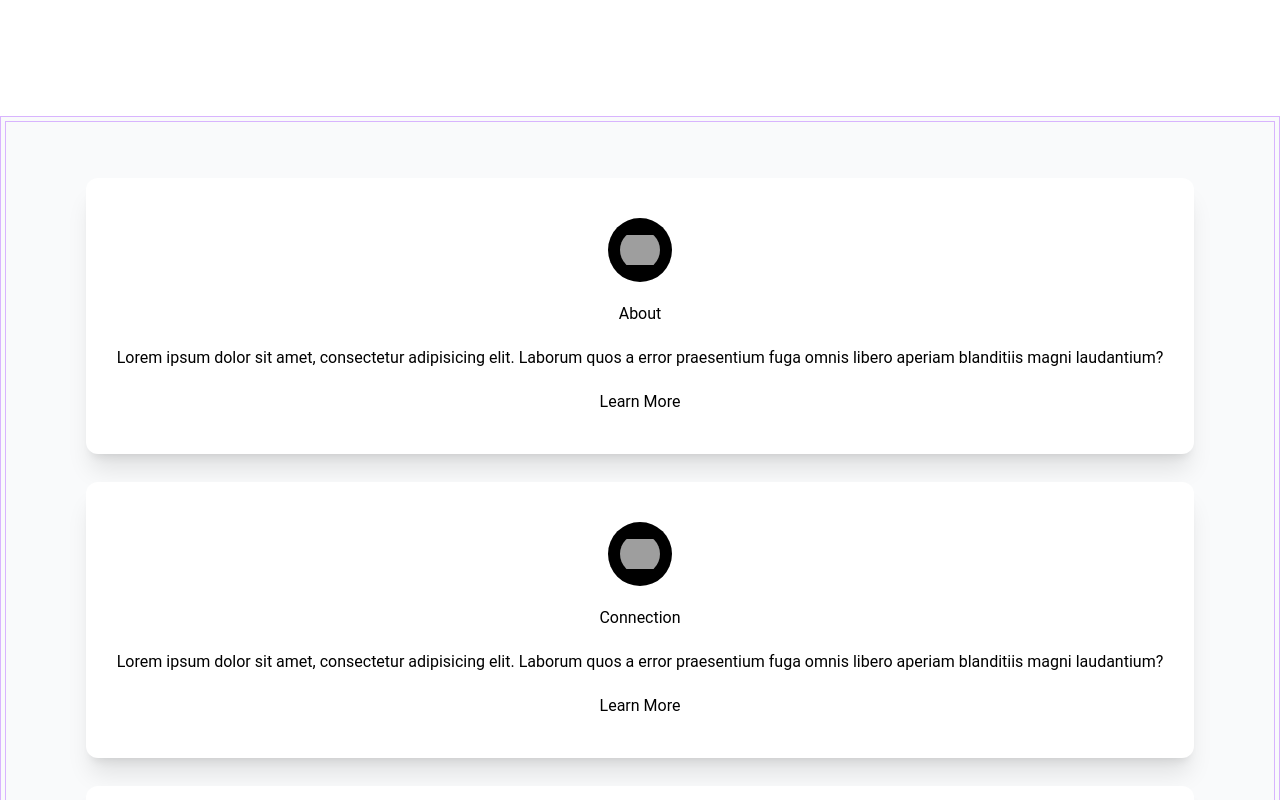
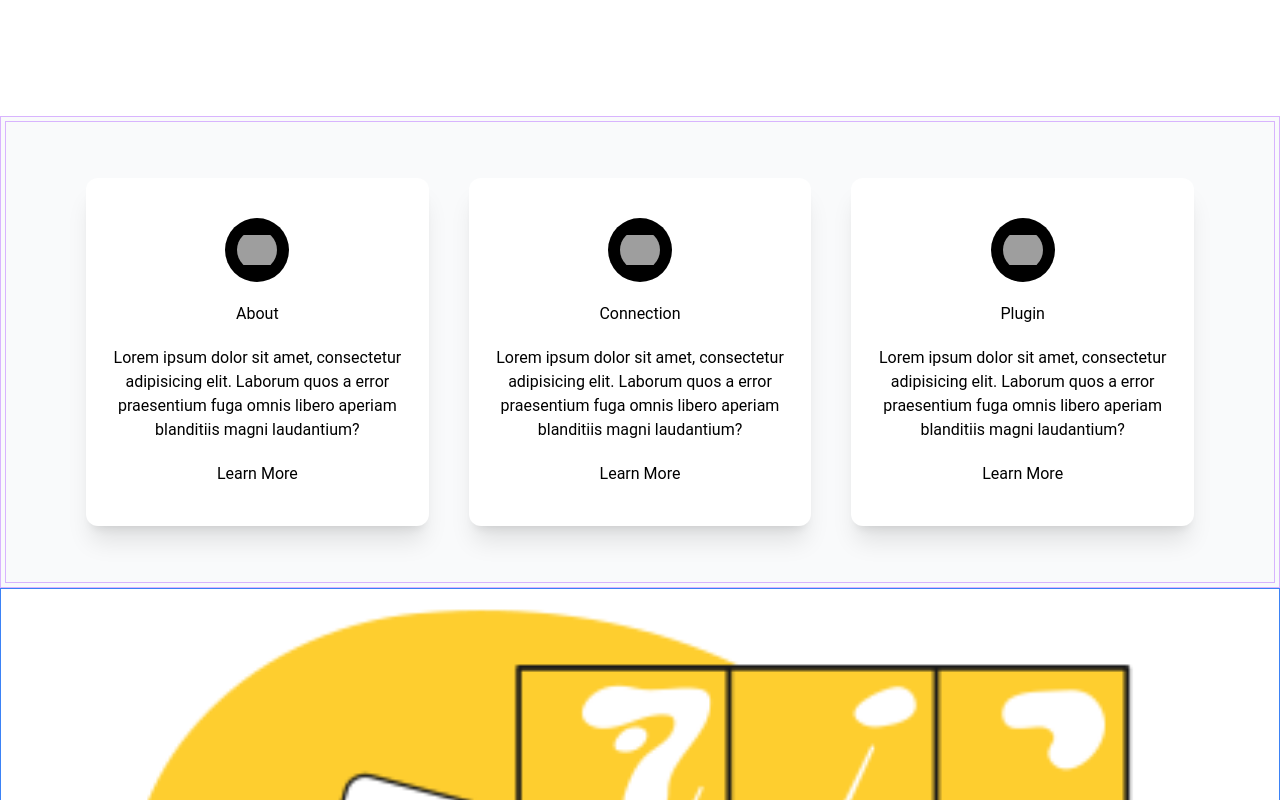
Before and after one commit to Satria-WS/marketing-ver1, a React (Create React App) app: page / in a window 1280 px wide. Shown: the part 2140-2940 px from the top of the page. Built offline with nearby package versions, Linux system fonts and the light colour scheme; grey boxes are pictures that could not be loaded.

Commit message:
update border

```diff
--- a/src/components/Card.jsx
+++ b/src/components/Card.jsx
@@ -22,7 +22,7 @@
   return (
     <>
       <div className="border border-purple-300 p-1 bg-gray-50">
-        <div className="container border py-14 border-purple-300 space-y-7">
+        <div className="container flex flex-col md:flex-row  border py-14 border-purple-300 gap-10 ">
           {cardContent.map((item, index) => (
             <motion.div
               variants={{
```
